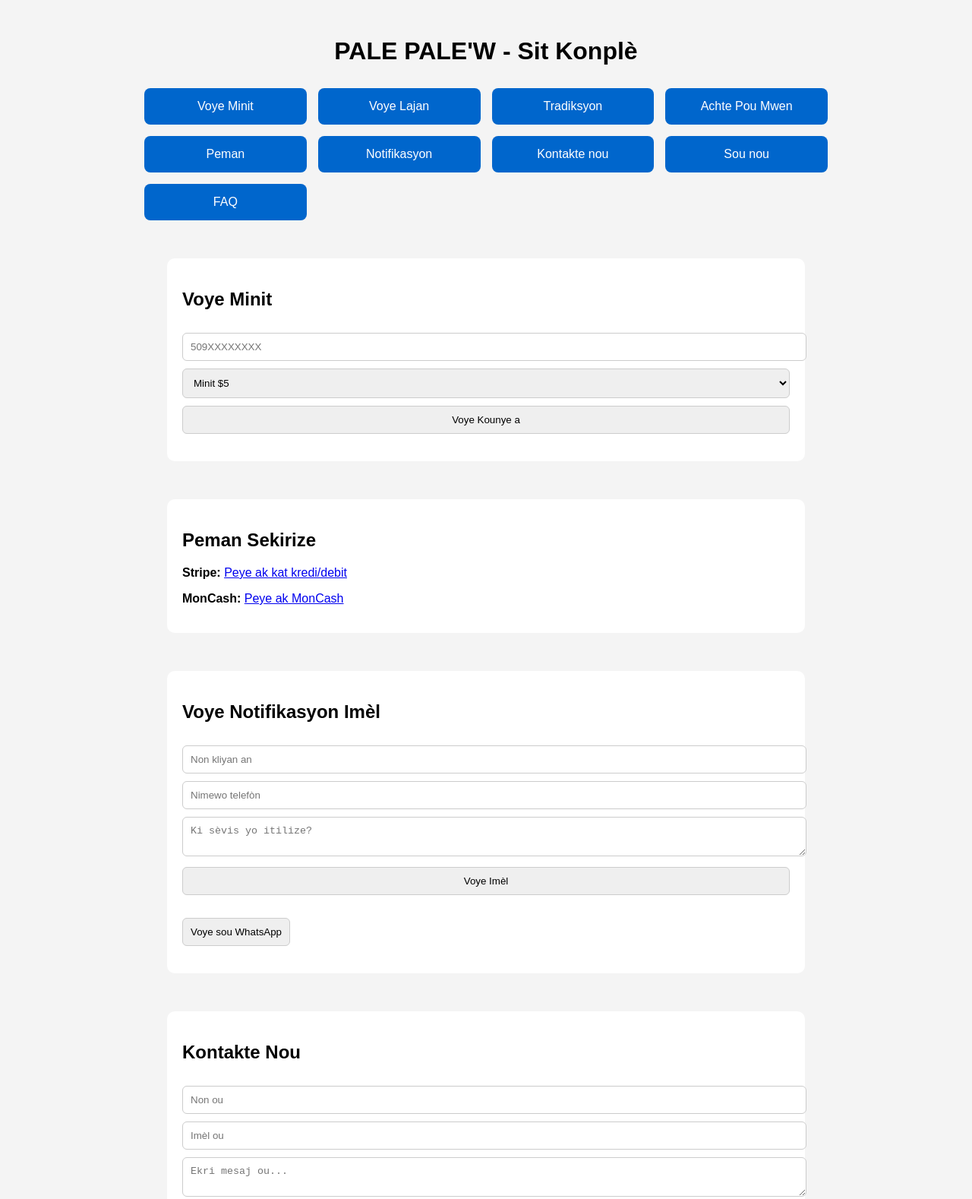
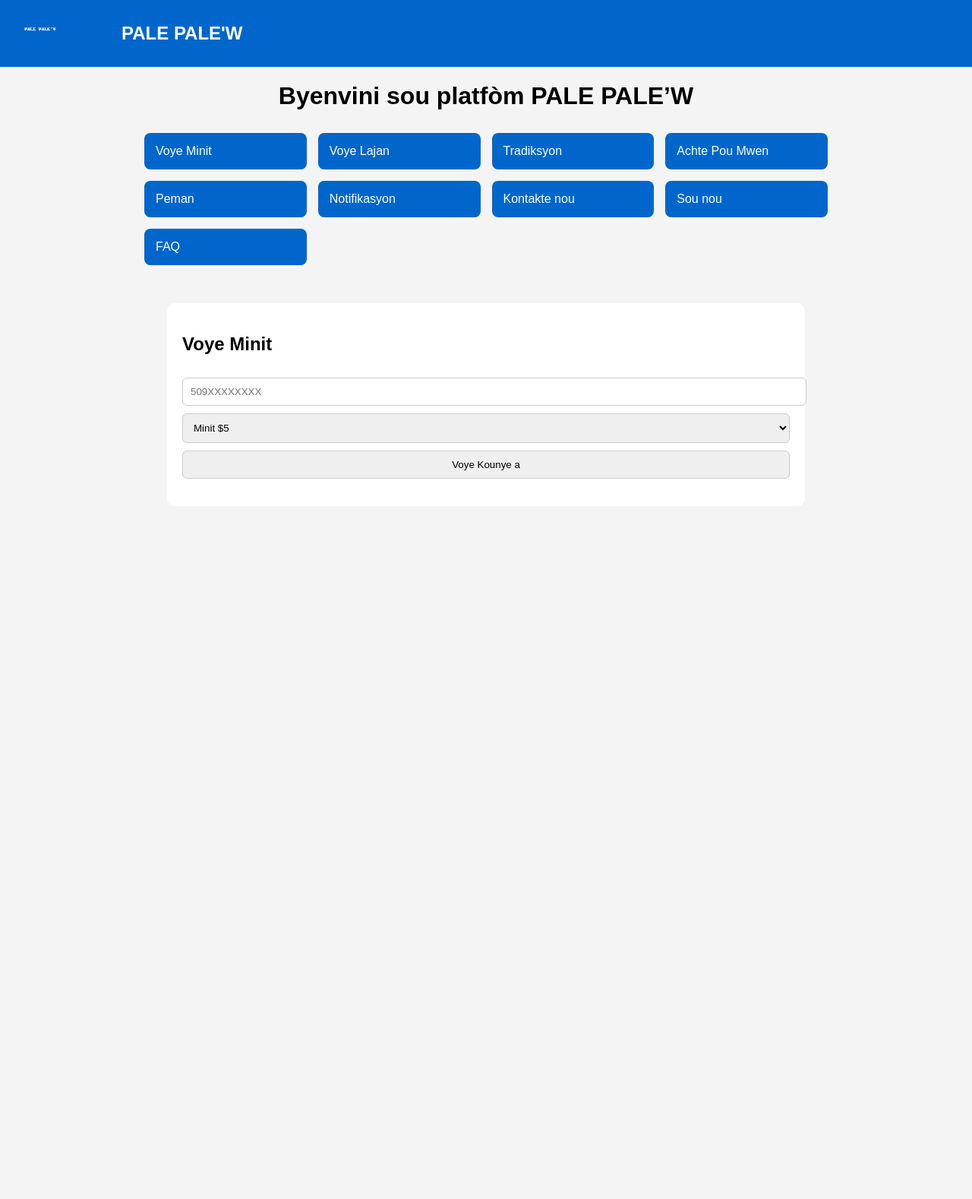
Before and after one commit to rudymix007/Palepalew-1, a plain HTML site: page index.html in a window 1280 px wide. Shown: the top 1578 px of the page at 76% size. After the commit the page ends 800 px from the top, so only its background shows below. Drawn offline with Linux system fonts and the light colour scheme.

Commit message:
Add files via upload

```diff
--- a/index.html
+++ b/index.html
@@ -4,12 +4,25 @@
 <head>
     <title>PALE PALE'W - Sit Konplè</title>
     <meta charset="UTF-8">
+    <link rel="icon" href="logo.png" type="image/png">
     <style>
-        body { font-family: Arial; background: #f4f4f4; padding: 20px; text-align: center; }
-        h1 { margin-bottom: 30px; }
+        body { font-family: Arial; background: #f4f4f4; padding: 0; margin: 0; }
+        header {
+            background: #0066cc;
+            color: white;
+            padding: 10px 20px;
+            text-align: left;
+            display: flex;
+            align-items: center;
+        }
+        header img {
+            height: 50px;
+            margin-right: 15px;
+        }
+        h1 { text-align: center; margin-top: 20px; }
         .button-grid {
             display: grid; grid-template-columns: repeat(auto-fit, minmax(200px, 1fr));
-            gap: 15px; max-width: 900px; margin: auto;
+            gap: 15px; max-width: 900px; margin: 30px auto;
         }
         .btn {
             background-color: #0066cc; color: white; padding: 15px; border: none;
@@ -27,7 +40,12 @@
     </style>
 </head>
 <body>
-    <h1>PALE PALE'W - Sit Konplè</h1>
+    <header>
+        <img src="logo.png" alt="Logo">
+        <h2>PALE PALE'W</h2>
+    </header>
+
+    <h1>Byenvini sou platfòm PALE PALE’W</h1>
 
     <div class="button-grid">
         <a class="btn" href="#voye-minit">Voye Minit</a>
@@ -52,49 +70,6 @@
         <p id="msg"></p>
     </div>
 
-    <div class="section" id="payment">
-        <h2>Peman Sekirize</h2>
-        <p><strong>Stripe:</strong> <a href="https://buy.stripe.com" target="_blank">Peye ak kat kredi/debit</a></p>
-        <p><strong>MonCash:</strong> <a href="https://moncash.app" target="_blank">Peye ak MonCash</a></p>
-    </div>
-
-    <div class="section" id="notifikasyon">
-        <h2>Voye Notifikasyon Imèl</h2>
-        <form action="https://formsubmit.co/palepalew@gmail.com" method="POST">
-            <input type="text" name="non" placeholder="Non kliyan an" required>
-            <input type="text" name="telefòn" placeholder="Nimewo telefòn" required>
-            <textarea name="mesaj" placeholder="Ki sèvis yo itilize?" required></textarea>
-            <input type="hidden" name="_subject" value="Nouvo Sèvis sou Pale Pale'w">
-            <input type="hidden" name="_captcha" value="false">
-            <button type="submit">Voye Imèl</button>
-        </form>
-        <p style="margin-top:20px;"><a href="https://wa.me/50937123456?text=Nouvo+lod+sou+PALE+PALEW+✅" target="_blank">
-            <button style="width:auto;">Voye sou WhatsApp</button>
-        </a></p>
-    </div>
-
-    <div class="section" id="contact">
-        <h2>Kontakte Nou</h2>
-        <form>
-            <input type="text" placeholder="Non ou">
-            <input type="email" placeholder="Imèl ou">
-            <textarea placeholder="Ekri mesaj ou..."></textarea>
-            <button type="submit">Voye</button>
-        </form>
-    </div>
-
-    <div class="section" id="about">
-        <h2>Sou Pale Pale’w</h2>
-        <p>PALE PALE’W se yon platfòm dijital pou voye minit, transfè lajan, achte pou ou, tradiksyon ak peman. Li fèt pou ede kominote Ayisyen an fasilite sèvis chak jou.</p>
-    </div>
-
-    <div class="section" id="faq">
-        <h2>Kesyon Poze Souvan</h2>
-        <p><strong>Kijan mwen ka voye minit?</strong><br>Antre nimewo telefòn lan, chwazi kantite, epi klike “Voye Kounye a”.</p>
-        <p><strong>Eske mwen ka itilize MonCash?</strong><br>Wi, ou ka peye ak MonCash dirèk sou sit la.</p>
-        <p><strong>Kijan mwen ka kontakte nou?</strong><br>Ranpli fòm lan oswa itilize WhatsApp.</p>
-    </div>
-
     <script>
     async function sendTopup() {
         const number = document.getElementById('number').value;
```
Also changed, not shown: logo.png (added).
